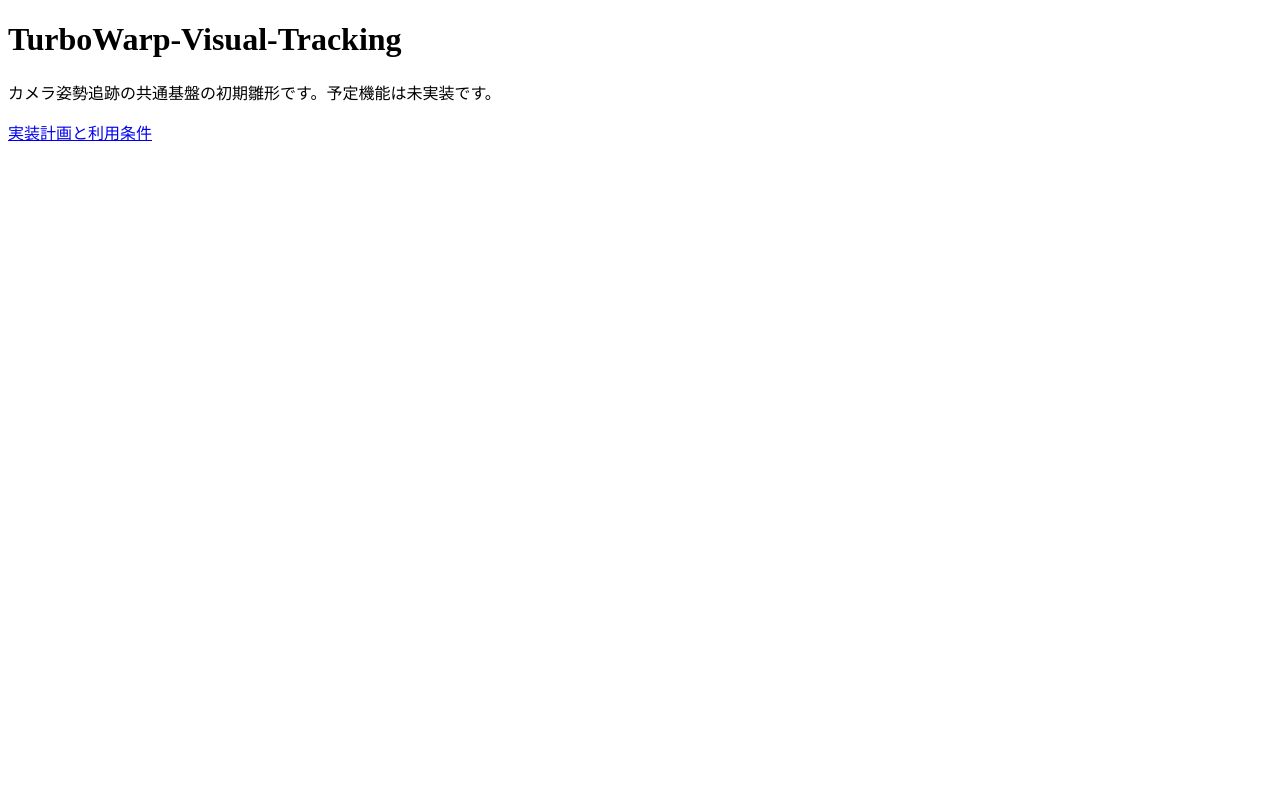
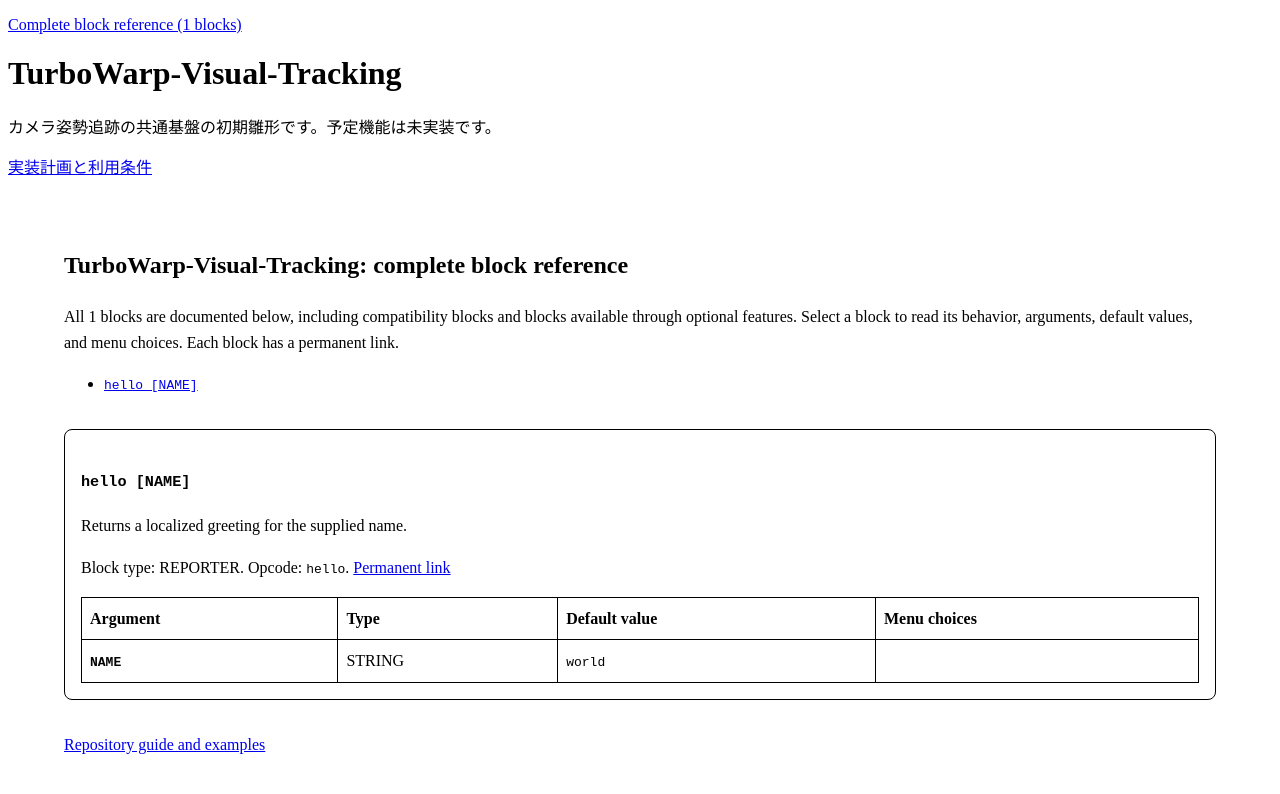
Before and after one commit to kubohiroya/turbowarp-visual-tracking, a website built with Vite: page docs/index.html in a window 1280 px wide. Built offline with nearby package versions, Linux system fonts and the light colour scheme.

Commit message:
docs(pages): publish complete block reference

```diff
--- a/docs/index.html
+++ b/docs/index.html
@@ -1 +1,21 @@
-<!doctype html><html lang="ja"><meta charset="utf-8"><title>TurboWarp-Visual-Tracking</title><h1>TurboWarp-Visual-Tracking</h1><p>カメラ姿勢追跡の共通基盤の初期雛形です。予定機能は未実装です。</p><p><a href="https://github.com/kubohiroya/turbowarp-visual-tracking#readme">実装計画と利用条件</a></p></html>
+<!doctype html><html lang="ja"><head><meta charset="utf-8"><meta name="viewport" content="width=device-width,initial-scale=1"><title>TurboWarp-Visual-Tracking</title><link rel="canonical" href="https://kubohiroya.github.io/turbowarp-visual-tracking/"><style id="block-reference-style">
+#extension-block-reference{max-width:72rem;margin:2rem auto;padding:1rem;line-height:1.6;overflow-wrap:anywhere}
+#extension-block-reference .block-reference-entry{display:block;scroll-margin-top:6rem;margin:2rem 0;padding:1rem;border:1px solid currentColor;border-radius:.5rem}
+#extension-block-reference .block-reference-table{overflow-x:auto}
+#extension-block-reference table{border-collapse:collapse;width:100%}
+#extension-block-reference th,#extension-block-reference td{text-align:left;vertical-align:top;border:1px solid currentColor;padding:.5rem}
+#extension-block-reference code{white-space:pre-wrap}
+#extension-block-reference a:focus-visible{outline:3px solid currentColor;outline-offset:3px}
+</style>
+</head><body><p lang="en" class="complete-block-reference-link"><a href="#extension-block-reference">Complete block reference (1 blocks)</a></p><h1>TurboWarp-Visual-Tracking</h1><p>カメラ姿勢追跡の共通基盤の初期雛形です。予定機能は未実装です。</p><p><a href="https://github.com/kubohiroya/turbowarp-visual-tracking#readme">実装計画と利用条件</a></p>
+<!-- BEGIN COMPLETE BLOCK REFERENCE -->
+<section lang="en" id="extension-block-reference" aria-labelledby="block-reference-title">
+<h2 id="block-reference-title">TurboWarp-Visual-Tracking: complete block reference</h2>
+<p>All 1 blocks are documented below, including compatibility blocks and blocks available through optional features. Select a block to read its behavior, arguments, default values, and menu choices. Each block has a permanent link.</p>
+<nav aria-label="Block reference"><ul><li><a href="#block-hello"><code>hello [NAME]</code></a></li>
+</ul></nav>
+<article id="block-hello" class="block-reference-entry"><h3><code>hello [NAME]</code></h3><p>Returns a localized greeting for the supplied name.</p><p>Block type: REPORTER. Opcode: <code>hello</code>. <a href="#block-hello">Permanent link</a></p><div class="block-reference-table"><table><thead><tr><th>Argument</th><th>Type</th><th>Default value</th><th>Menu choices</th></tr></thead><tbody><tr><th scope="row"><code>NAME</code></th><td>STRING</td><td><code>world</code></td><td></td></tr></tbody></table></div></article>
+<p><a href="https://github.com/kubohiroya/turbowarp-visual-tracking/blob/main/README.md">Repository guide and examples</a></p>
+</section>
+<!-- END COMPLETE BLOCK REFERENCE -->
+</body></html>
```
